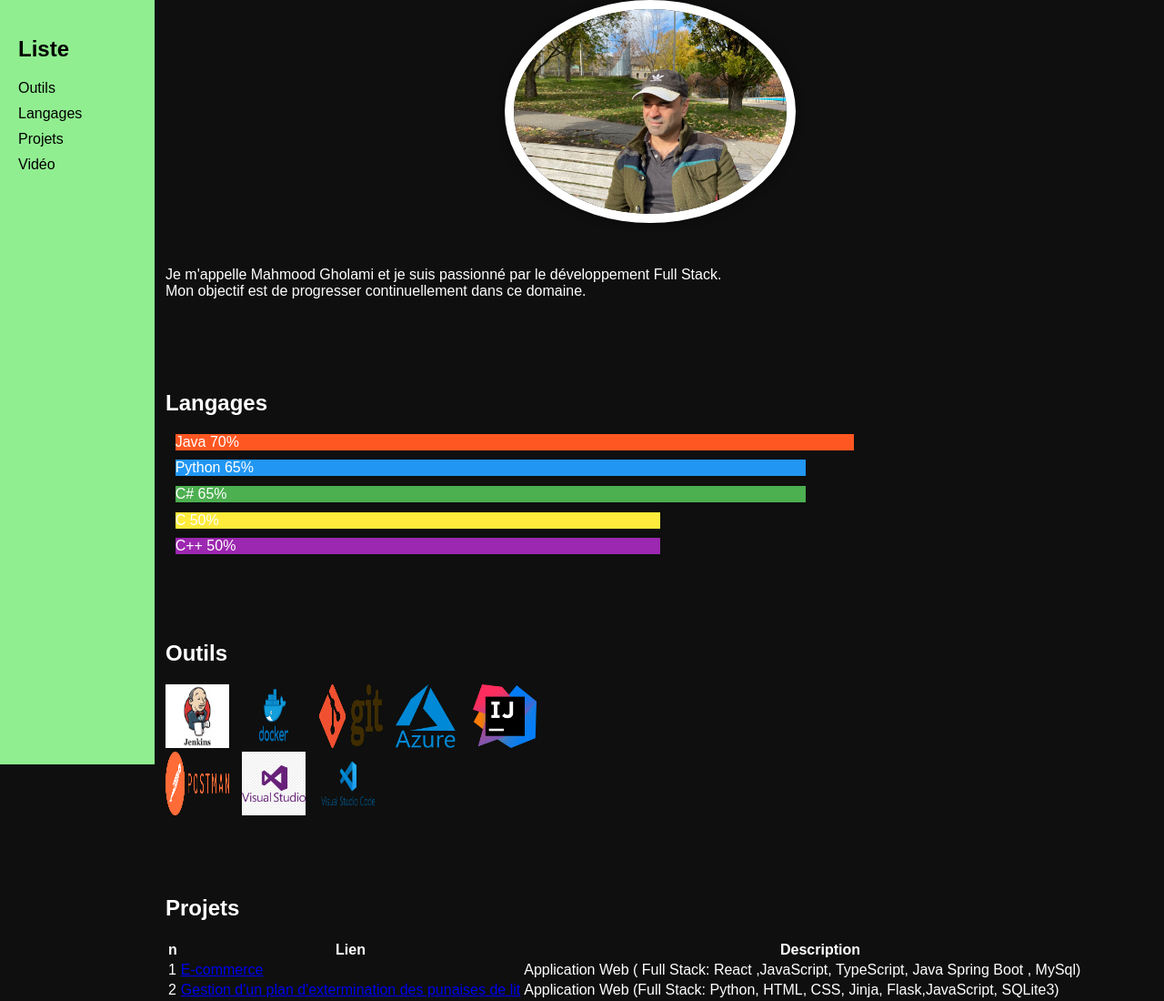
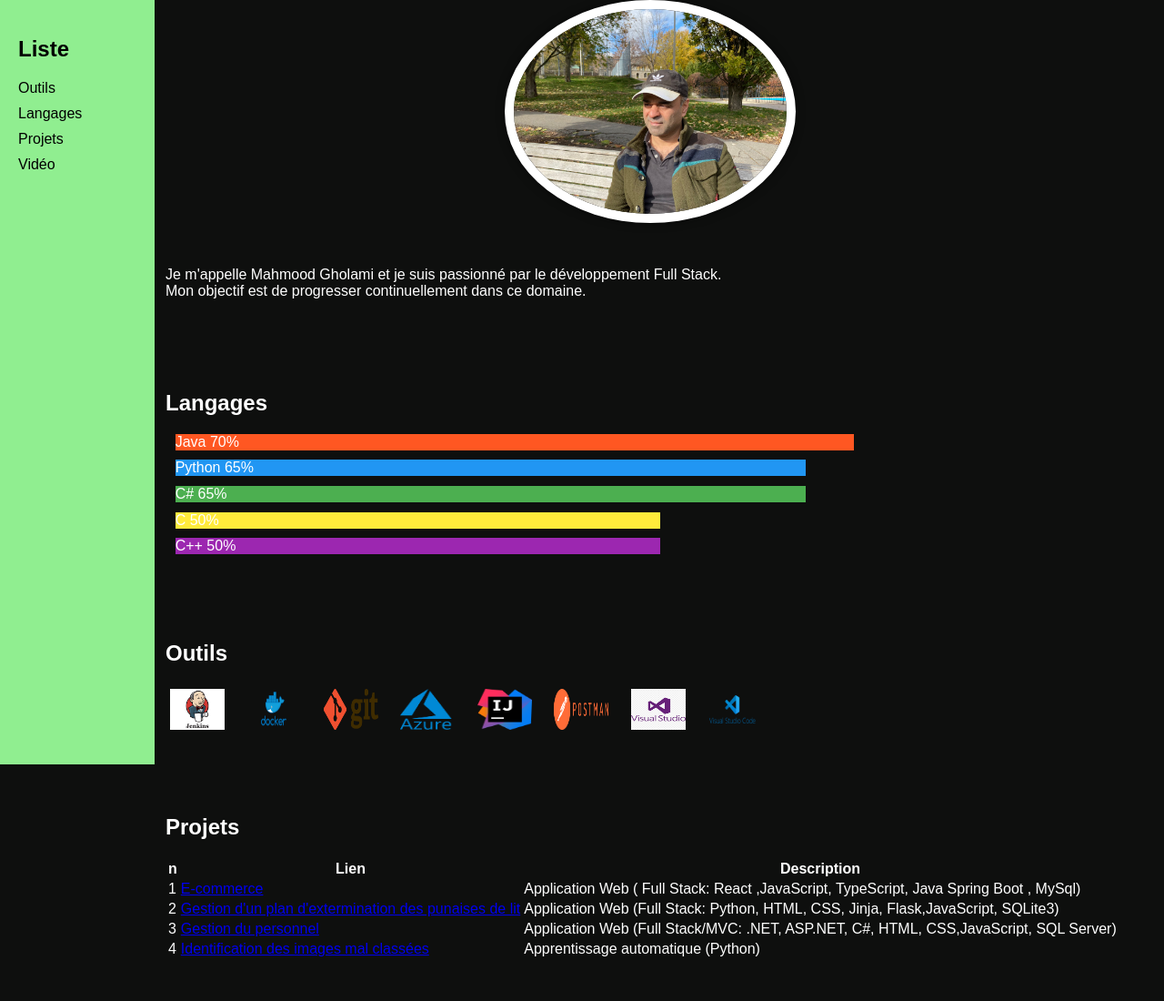
Before and after one commit to GholamiMahmood/github-portfolio, a plain HTML site: page index.html in a window 1280 px wide. Shown: the top 1100 px of the page at 91% size. Drawn offline with Linux system fonts and the light colour scheme.

Commit message:
version 19

```diff
--- a/index.html
+++ b/index.html
@@ -39,14 +39,14 @@
         <section id="tools">
             <h2>Outils</h2>
             <div class="tool">
-                <img src="images/jenkins.jpg" alt="Jenkins" style="width: 70px;height: 70px;">
-                <img src="images/docker.png" alt="Docker" style="width: 70px;height: 70px;">
-                <img src="images/git.png" alt="Git" style="width: 70px;height: 70px;">
-                <img src="images/azure.png" alt="Azure" style="width: 70px;height: 70px;">
-                <img src="images/ij.png" alt="Azure" style="width: 70px;height: 70px;"><br>
-                <img src="images/postman.png" alt="Azure" style="width: 70px;height: 70px;">
-                <img src="images/vc.jpg" alt="Azure" style="width: 70px;height: 70px;">
-                <img src="images/vc_code.png" alt="Azure" style="width: 70px;height: 70px;">
+                <img src="images/jenkins.jpg" alt="Jenkins" style="width: 60px;height: 45px;padding: 5px;">
+                <img src="images/docker.png" alt="Docker" style="width: 60px;height: 45px;padding: 5px;">
+                <img src="images/git.png" alt="Git" style="width: 60px;height: 45px;padding: 5px;">
+                <img src="images/azure.png" alt="Azure" style="width: 60px;height: 45px;padding: 5px;">
+                <img src="images/ij.png" alt="Azure" style="width: 60px;height: 45px;padding: 5px;">
+                <img src="images/postman.png" alt="Azure" style="width: 60px;height: 45px;padding: 5px;">
+                <img src="images/vc.jpg" alt="Azure" style="width: 60px;height: 45px;padding: 5px;">
+                <img src="images/vc_code.png" alt="Azure" style="width: 60px;height: 45px;padding: 5px;">
             </div>
         </section>
 
```
